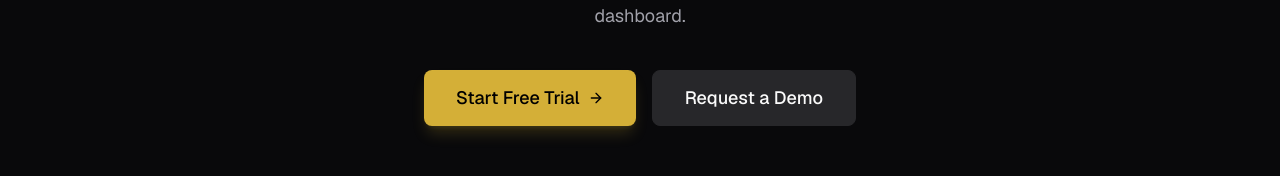
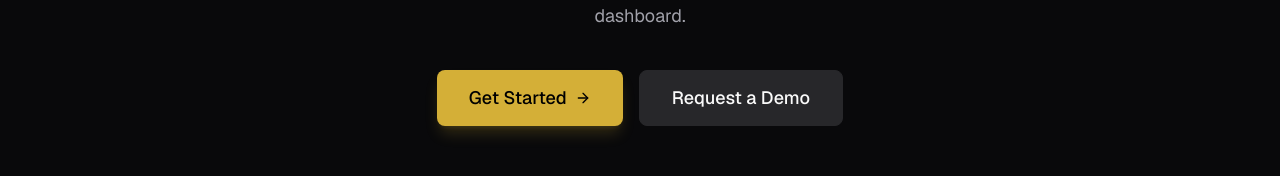
Before and after one commit to JosephMasaka/LipaPoint, a Next.js app: page / in a window 1280 px wide. Shown: the part 495-671 px from the top of the page. Built offline with nearby package versions, Linux system fonts and the light colour scheme; no server answers.

Commit message:
landing page simple mods

```diff
--- a/src/app/(marketing)/page.tsx
+++ b/src/app/(marketing)/page.tsx
@@ -176,7 +176,7 @@ export default function HomePage() {
           <div className="flex flex-col sm:flex-row items-center justify-center gap-4">
             <Link href="/register">
               <Button size="xl">
-                Start Free Trial
+                Get Started
                 <ArrowRight className="h-4 w-4" />
               </Button>
             </Link>
```
